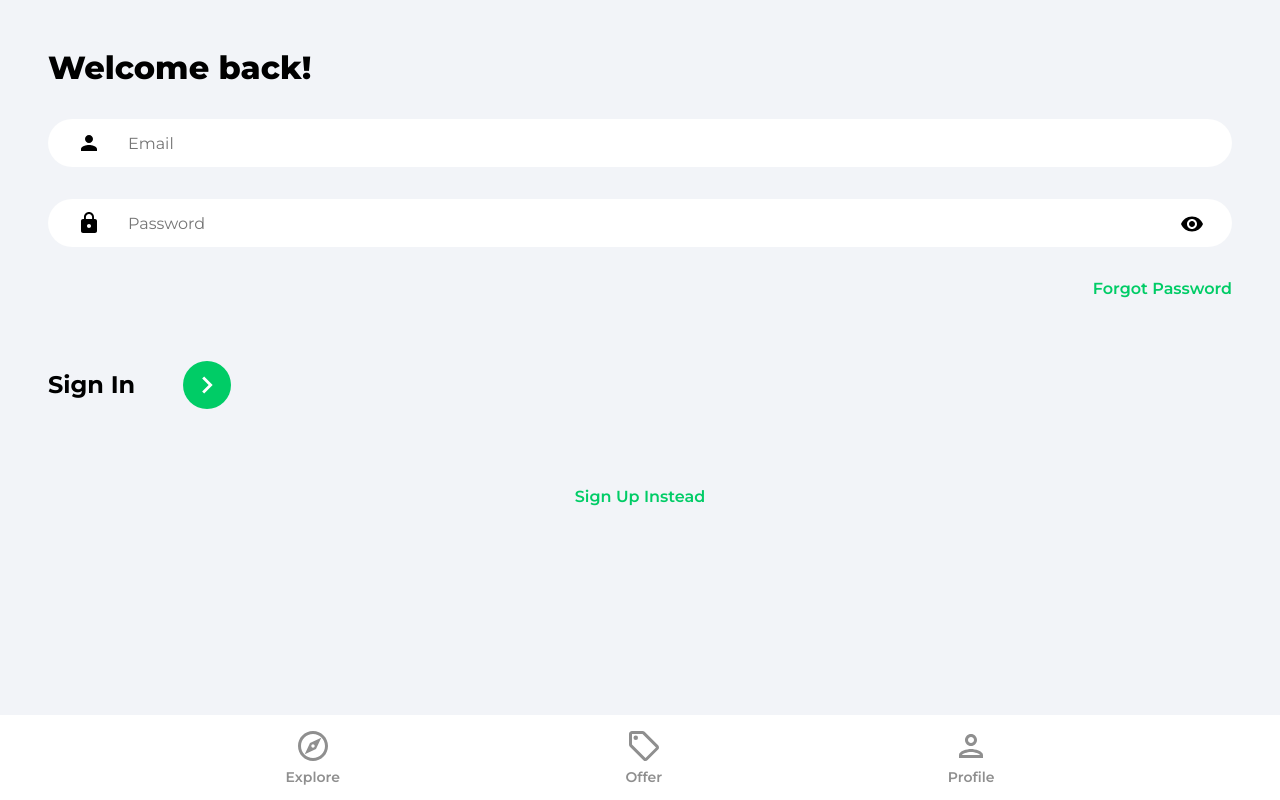
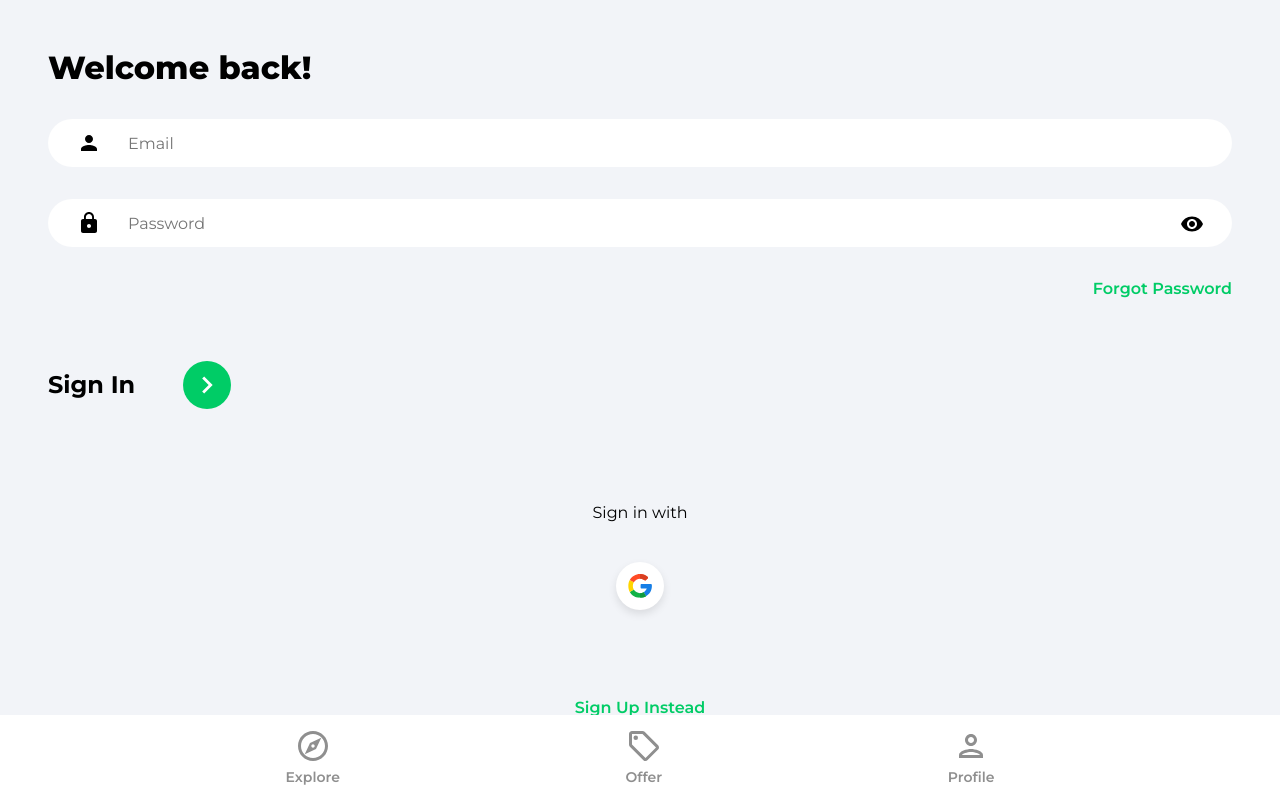
Before and after one commit to mabillama/house-marketplace, a React (Create React App) app: page /sign-in in a window 1280 px wide. Built offline with nearby package versions, Linux system fonts and the light colour scheme; no server answers.

Commit message:
Google OAuth added

```diff
--- /dev/null
+++ b/src/components/OAuth.jsx
@@ -0,0 +1,51 @@
+import { useLocation, useNavigate } from "react-router-dom";
+import { getAuth, signInWithPopup, GoogleAuthProvider } from "firebase/auth";
+import { doc, setDoc, getDoc, serverTimestamp } from "firebase/firestore";
+import { db } from "../firebase.config";
+import { toast } from "react-toastify";
+import googleIcon from "../assets/svg/googleIcon.svg";
+
+function OAuth() {
+  const navigate = useNavigate();
+  const location = useLocation();
+
+  const onGoogleClick = async () => {
+    try {
+      const auth = getAuth();
+      const provider = new GoogleAuthProvider();
+      const result = await signInWithPopup(auth, provider);
+      const user = result.user;
+
+      /* doc will take:
+          1. the db we brought in from the config
+          2. the name of the collection, which is 'users'
+          3. and the user.uid
+          We're getting the user frmo the google sign in and passing the user.id to see if there's a reference */
+      const docRef = doc(db, "users", user.uid);
+      const docSnap = await getDoc(docRef);
+
+      // If user doesn't exist, create user
+      if (!docSnap.exists()) {
+        await setDoc(doc(db, "users", user.uid), {
+          name: user.displayName,
+          email: user.email,
+          timestamp: serverTimestamp(),
+        });
+      }
+      navigate("/");
+    } catch (error) {
+      toast.error("Could not authorize with Google");
+    }
+  };
+
+  return (
+    <div className="socialLogin">
+      <p>Sign {location.pathname === "/sign-up" ? "up" : "in"} with </p>
+      <button className="socialIconDiv" onClick={onGoogleClick}>
+        <img className="socialIconImg" src={googleIcon} alt="google" />
+      </button>
+    </div>
+  );
+}
+
+export default OAuth;
--- a/src/pages/SignIn.jsx
+++ b/src/pages/SignIn.jsx
@@ -2,6 +2,7 @@
 import { toast } from "react-toastify";
 import { Link, useNavigate } from "react-router-dom";
 import { getAuth, signInWithEmailAndPassword } from "firebase/auth";
+import OAuth from "../components/OAuth";
 import { ReactComponent as ArrowRightIcon } from "../assets/svg/keyboardArrowRightIcon.svg";
 import visibilityIcon from "../assets/svg/visibilityIcon.svg";
 
@@ -89,7 +90,7 @@
             </div>
           </form>
 
-          {/* Google OAuth */}
+          <OAuth />
 
           <Link to="/sign-out" className="registerLink">
             Sign Up Instead
--- a/src/pages/SignUp.jsx
+++ b/src/pages/SignUp.jsx
@@ -6,6 +6,7 @@
   createUserWithEmailAndPassword,
   updateProfile,
 } from "firebase/auth";
+import OAuth from "../components/OAuth";
 import { setDoc, doc, serverTimestamp } from "firebase/firestore";
 import { db } from "../firebase.config";
 import { ReactComponent as ArrowRightIcon } from "../assets/svg/keyboardArrowRightIcon.svg";
@@ -112,7 +113,7 @@
             </div>
           </form>
 
-          {/* Google OAuth */}
+          <OAuth />
 
           <Link to="/sign-in" className="registerLink">
             Sign In Instead
```
